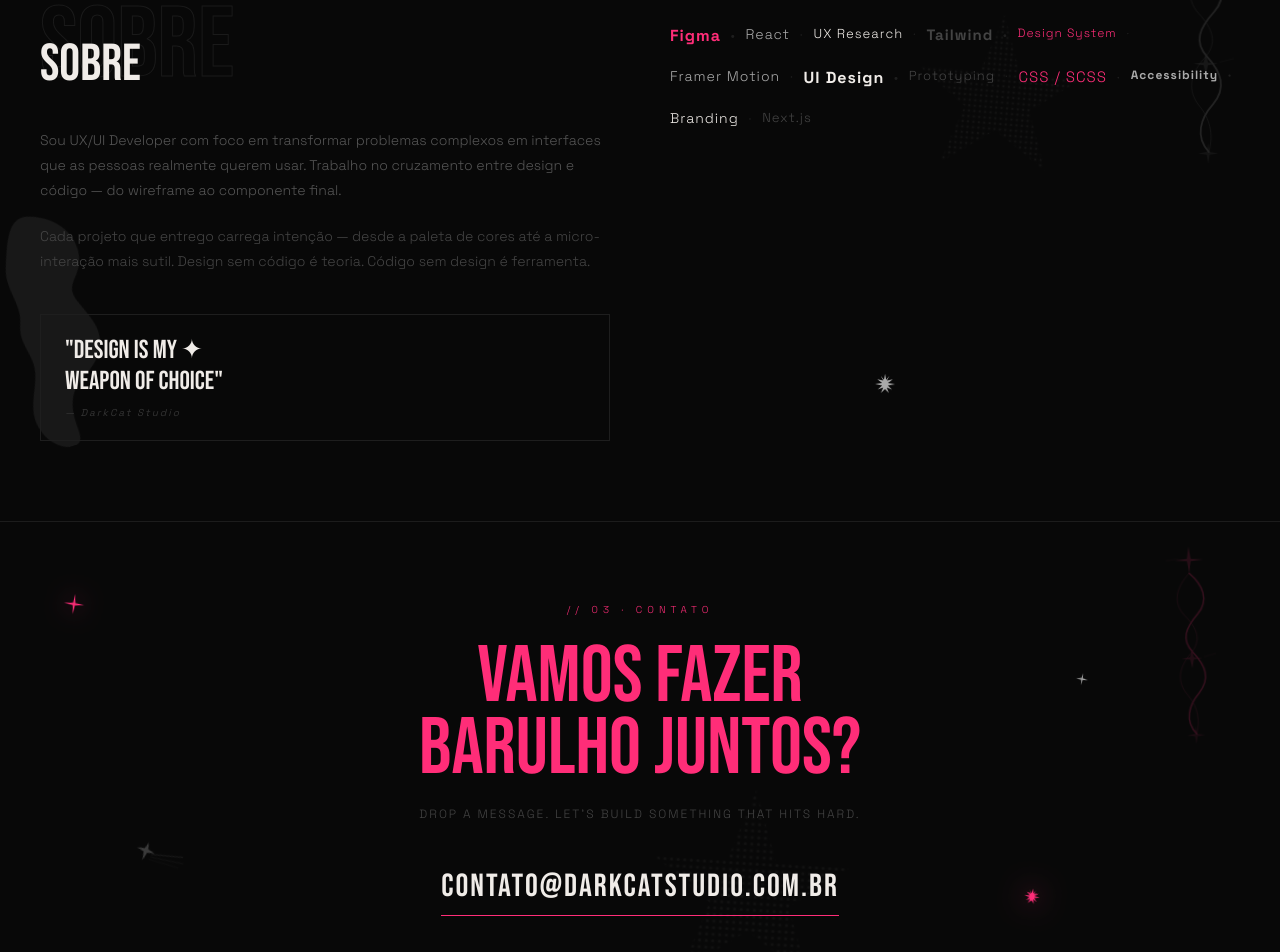
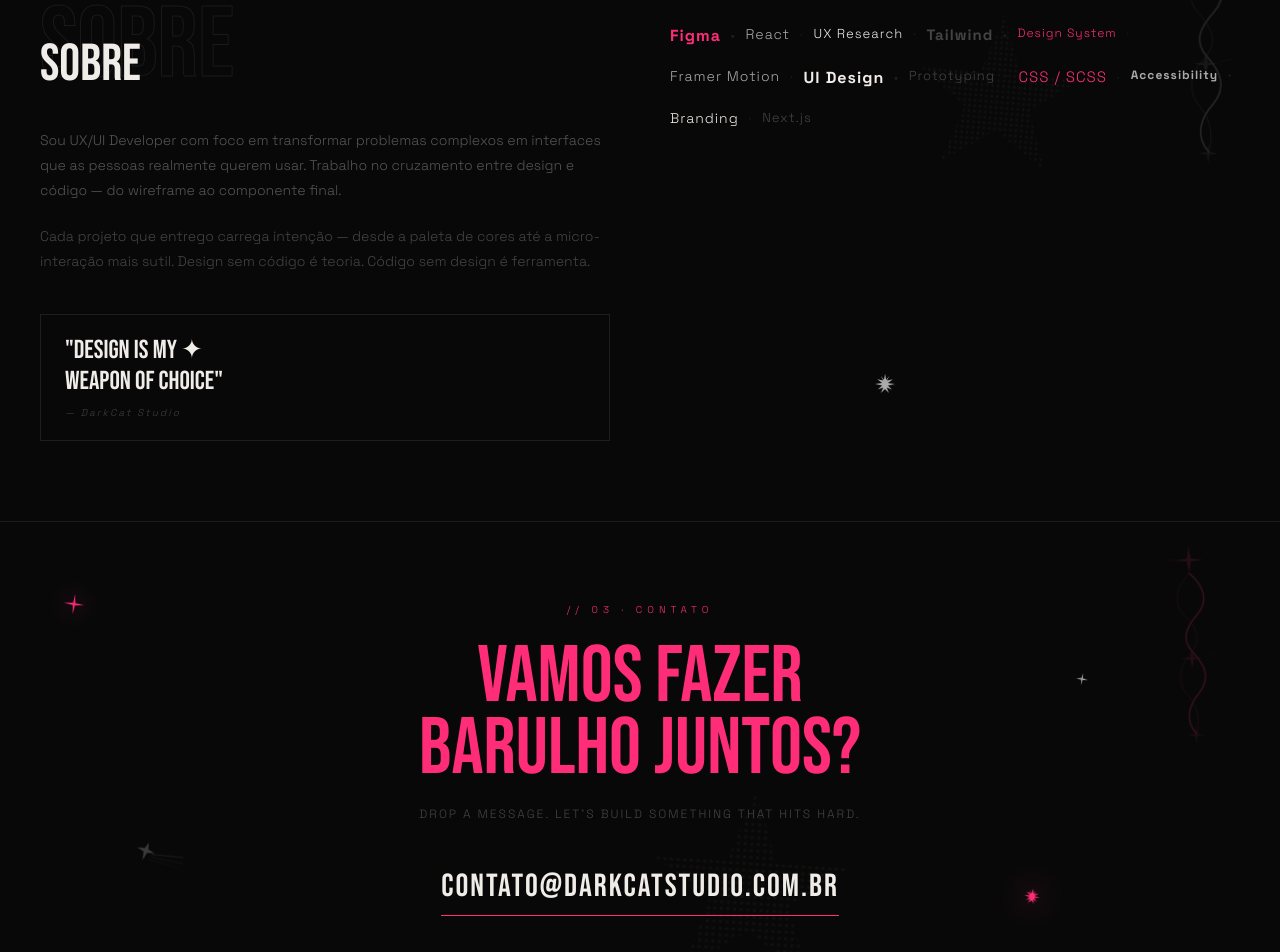
Before and after one commit to CassolEllen/darkcat-studio-portfolio, a React (Vite) app: page / in a window 1280 px wide. Shown: the part 2483-3435 px from the top of the page. Built offline with nearby package versions, Linux system fonts and the light colour scheme.

Commit message:
fix: remove blob cinza da seção sobre

```diff
--- a/src/components/About.jsx
+++ b/src/components/About.jsx
@@ -1,6 +1,6 @@
 import { motion } from 'framer-motion'
 import Sparkle from './Sparkle'
-import { TribalFlame, Chain, HalftoneStar } from './ChromeElements'
+import { Chain, HalftoneStar } from './ChromeElements'
 
 const skills = [
   { label: 'Figma', size: 16 }, { label: 'React', size: 14 }, { label: 'UX Research', size: 13 },
@@ -14,7 +14,6 @@ export default function About() {
     <section id="about" style={{ position: 'relative', overflow: 'hidden', padding: '80px 40px', borderTop: '1px solid #1c1c1c' }}>
 
       {/* decorative */}
-      <TribalFlame size={150} color="#ffffff" opacity={0.07} rotate={-20} style={{ left: -30, bottom: '10%' }} delay={2.5} />
       <Chain height={280} color="#888888" opacity={0.2} style={{ right: 20, top: '5%' }} delay={0} />
       <HalftoneStar size={180} opacity={0.08} style={{ right: '15%', top: '20%' }} delay={1} />
 
```
